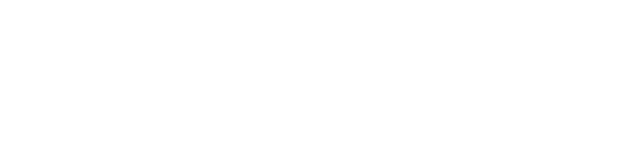
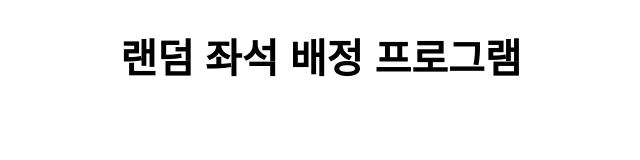
Before and after one commit to rltgjqm4698/rltgjqm4698.github.io, a plain HTML site: page index.html in a window 1280 px wide. Shown: the whole page, without its empty margins (319-959 px from the left). Drawn offline with Linux system fonts and the light colour scheme.

Commit message:
Update index.html

```diff
--- a/index.html
+++ b/index.html
@@ -1,10 +1,17 @@
 <!DOCTYPE html>
 <html lang="ko">
 <head>
+     <style media="screen">
+        h1 {
+          text-align : center;
+          font-family: 'Jua', sans-serif;
+          font-size : 40px;
+        }
+    </style>
     <meta charset="UTF-8">
     <title>8월 자리 배치</title>
 </head>
 <body>
-
+<h1>랜덤 좌석 배정 프로그램</h1>
 </body>
 </html>
```
